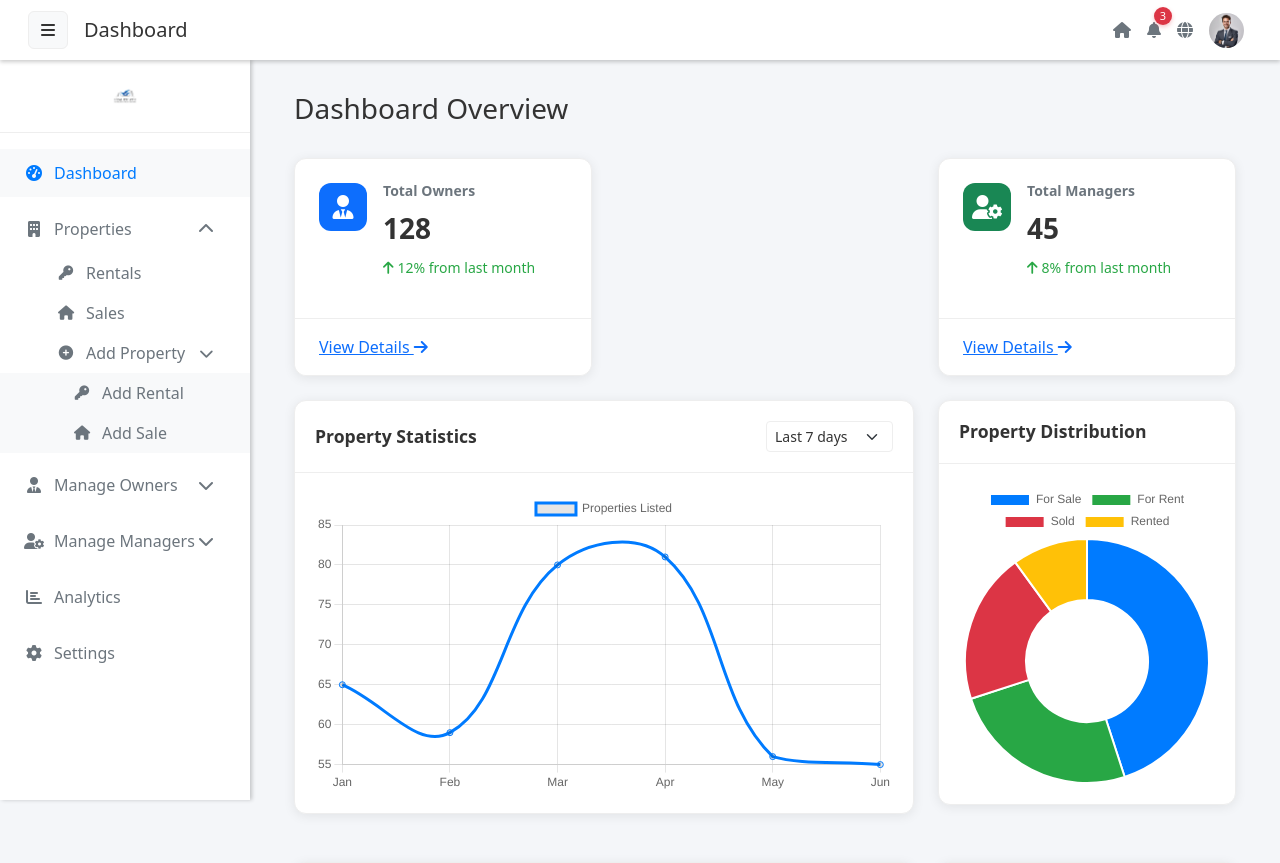
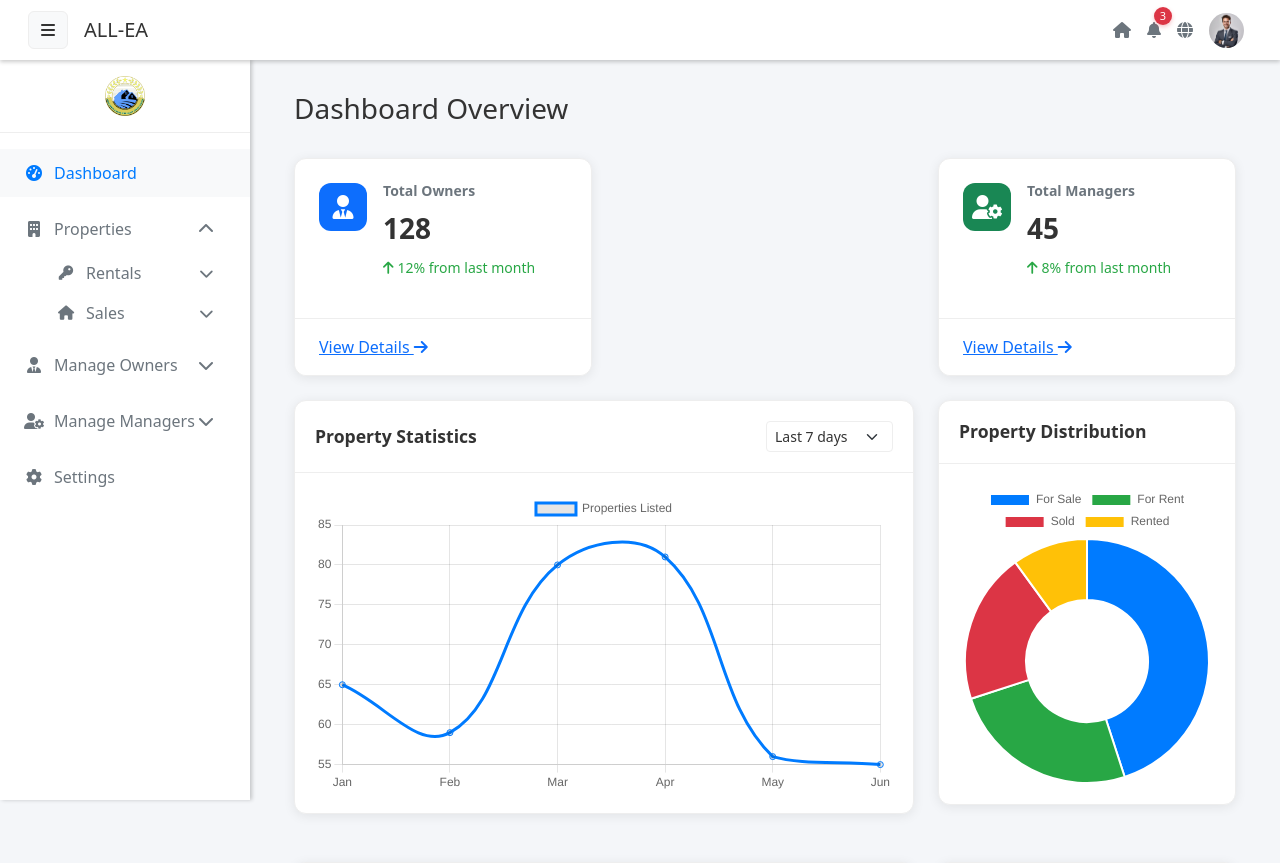
Before and after one commit to KaKebe-Technologies-Limited/REAL-ESTATE, a PHP site: page /dashboard.html in a window 1280 px wide, after a click on "Properties". Shown: the top 863 px of the page. Run offline with PHP 8.4, Linux system fonts and the light colour scheme.

Commit message:
dashboard

```diff
--- a/assets/css/dashboard.css
+++ b/assets/css/dashboard.css
@@ -136,15 +136,15 @@ body {
     top: var(--navbar-height);
     left: 0;
     height: calc(100vh - var(--navbar-height));
-    width: var(--sidebar-width);
+    width: 250px;
     background: var(--sidebar-bg, white);
     box-shadow: 2px 0 4px rgba(0,0,0,0.2);
-    transition: all 0.3s ease;
+    transition: width 0.3s ease;
     z-index: 1020;
 }
 
 .sidebar.collapsed {
-    width: var(--sidebar-collapsed-width);
+    width: 70px;
 }
 
 .sidebar-header {
@@ -254,6 +254,26 @@ body {
 
 /* Property Submenu Styles */
 .property-submenu {
+    display: none;
+    padding-left: 2rem;
+    transition: max-height 0.3s ease;
+}
+
+.property-submenu.show {
+    display: block;
+}
+
+.property-submenu-arrow {
+    transition: transform 0.3s ease;
+    display: inline-block;
+    margin-left: auto;
+}
+
+.property-submenu-arrow.rotate {
+    transform: rotate(90deg);
+}
+
+.property-submenu {
     list-style: none;
     padding: 0;
     max-height: 0;
@@ -282,14 +302,14 @@ body {
 
 /* Main Content Styles */
 .main-content {
-    margin-left: var(--sidebar-width);
+    margin-left: 250px;
     margin-top: var(--navbar-height);
     padding: 2rem;
-    transition: all 0.3s ease;
+    transition: margin-left 0.3s ease;
 }
 
 .main-content.expanded {
-    margin-left: var(--sidebar-collapsed-width);
+    margin-left: 70px;
 }
 
 .page-title {
@@ -730,6 +750,8 @@ body {
 /* Responsive Adjustments */
 @media (max-width: 768px) {
     .sidebar {
+        position: fixed;
+        left: -250px;
         transform: translateX(-100%);
         width: 280px !important;
         box-shadow: 0 0 20px rgba(0, 0, 0, 0.15);
@@ -739,6 +761,7 @@ body {
     }
 
     .sidebar.collapsed {
+        left: 0;
         transform: translateX(0);
         width: 280px !important;
     }
--- a/assets/js/dashboard.js
+++ b/assets/js/dashboard.js
@@ -1,25 +1,34 @@
-// Remove old toggle handlers
-// ...existing code...
-
-// Remove this duplicate code
-// document.getElementById('sidebar-toggle').addEventListener('click', function() {
-//     document.getElementById('sidebar').classList.toggle('collapsed');
-//     document.getElementById('main-content').classList.toggle('expanded');
-// });
-
-// Replace with this single toggle handler
 document.addEventListener('DOMContentLoaded', function() {
+    // Get elements
     const sidebarToggle = document.getElementById('sidebar-toggle');
     const sidebar = document.getElementById('sidebar');
     const mainContent = document.getElementById('main-content');
-    const isMobile = () => window.innerWidth <= 768;
 
-    sidebarToggle.addEventListener('click', function(e) {
-        e.preventDefault();
+    // Check if elements exist
+    if (!sidebarToggle || !sidebar || !mainContent) {
+        console.error('Required elements not found for sidebar toggle');
+        return;
+    }
+
+    // Toggle function
+    function toggleSidebar(e) {
+        if (e) e.preventDefault();
         sidebar.classList.toggle('collapsed');
 
-        if (!isMobile()) {
+        // Only adjust main content on desktop
+        if (window.innerWidth > 768) {
             mainContent.classList.toggle('expanded');
+        }
+    }
+
+    // Add click event listener
+    sidebarToggle.addEventListener('click', toggleSidebar);
+
+    // Handle responsive behavior
+    window.addEventListener('resize', () => {
+        if (window.innerWidth <= 768) {
+            sidebar.classList.add('collapsed');
+            mainContent.classList.remove('expanded');
         }
     });
 });
@@ -193,19 +202,43 @@ function updateActiveNav(formId) {
     document.querySelector(`[data-form="${formId}"]`).classList.add('active');
 }
 
-// Update sidebar toggle (replace existing toggle code)
-const sidebarToggle = document.getElementById('sidebar-toggle');
-const sidebar = document.getElementById('sidebar');
-const mainContent = document.getElementById('main-content');
+// Remove all backdrop-related event listeners and code
 
-sidebarToggle.addEventListener('click', function(e) {
-    e.preventDefault();
-    sidebar.classList.toggle('collapsed');
+function togglePropertySubmenu(element) {
+    event.preventDefault();
 
-    if (window.innerWidth > 768) {
-        mainContent.classList.toggle('expanded');
+    // Toggle submenu visibility
+    const submenu = element.nextElementSibling;
+    submenu.classList.toggle('show');
+
+    // Toggle arrow rotation
+    const arrow = element.querySelector('.property-submenu-arrow');
+    arrow.classList.toggle('rotate');
+
+    // Close other property submenus if open
+    const allPropertySubmenus = document.querySelectorAll('.property-submenu');
+    const allPropertyArrows = document.querySelectorAll('.property-submenu-arrow');
+
+    allPropertySubmenus.forEach(menu => {
+        if (menu !== submenu && menu.classList.contains('show')) {
+            menu.classList.remove('show');
+        }
+    });
+
+    allPropertyArrows.forEach(arr => {
+        if (arr !== arrow && arr.classList.contains('rotate')) {
+            arr.classList.remove('rotate');
+        }
+    });
+}
+
+// Close submenu when clicking outside
+document.addEventListener('click', function(event) {
+    if (!event.target.closest('.has-submenu')) {
+        const propertySubmenus = document.querySelectorAll('.property-submenu');
+        const propertyArrows = document.querySelectorAll('.property-submenu-arrow');
+
+        propertySubmenus.forEach(menu => menu.classList.remove('show'));
+        propertyArrows.forEach(arrow => arrow.classList.remove('rotate'));
     }
 });
-
-// Remove all backdrop-related event listeners and code
-// ...rest of existing code...
--- a/dashboard.html
+++ b/dashboard.html
@@ -15,7 +15,7 @@
             <button class="btn btn-light" id="sidebar-toggle">
                 <i class="fas fa-bars"></i>
             </button>
-            <a class="navbar-brand ms-3" href="#">Dashboard</a>
+            <a class="navbar-brand ms-3" href="#">ALL-EA</a>
 
             <div class="collapse navbar-collapse" id="navbarNav">
                 <ul class="navbar-nav ms-auto align-items-center">
@@ -64,7 +64,7 @@
     <!-- Sidebar -->
     <div class="sidebar" id="sidebar">
         <div class="sidebar-header">
-            <img src="assets/images/logo.jpg" alt="Logo" class="logo">
+            <img src="assets/images/logo1.png" alt="Logo" class="logo">
         </div>
         <ul class="sidebar-nav">
             <li class="nav-item active">
@@ -80,35 +80,44 @@
                     <i class="fas fa-chevron-down submenu-arrow"></i>
                 </a>
                 <ul class="submenu">
-                    <li>
-                        <a href="#" class="submenu-link" data-form="add-rental" onclick="showAddRental()">
+                    <li class="has-submenu">
+                        <a href="#" class="submenu-link" onclick="togglePropertySubmenu(this)">
                             <i class="fas fa-key"></i>
                             <span>Rentals</span>
-                        </a>
-                    </li>
-                    <li>
-                        <a href="#" class="submenu-link" data-form="add-sale" onclick="showAddSale()">
-                            <i class="fas fa-home"></i>
-                            <span>Sales</span>
-                        </a>
-                    </li>
-                    <li class="has-submenu">
-                        <a href="#" class="submenu-link" onclick="togglePropertySubmenu(this)">
-                            <i class="fas fa-plus-circle"></i>
-                            <span>Add Property</span>
                             <i class="fas fa-chevron-right property-submenu-arrow"></i>
                         </a>
                         <ul class="property-submenu">
                             <li>
                                 <a href="#" class="submenu-link" data-form="add-rental" onclick="showAddRental()">
-                                    <i class="fas fa-key"></i>
+                                    <i class="fas fa-list"></i>
+                                    <span>Rental listing</span>
+                                </a>
+                            </li>
+                            <li>
+                                <a href="#" class="submenu-link" data-form="add-rental" onclick="showAddRental()">
+                                    <i class="fas fa-home"></i>
                                     <span>Add Rental</span>
+                                </a>
+                            </li>
+                        </ul>
+                    </li>
+                    <li class="has-submenu">
+                        <a href="#" class="submenu-link" onclick="togglePropertySubmenu(this)">
+                            <i class="fas fa-home"></i>
+                            <span>Sales</span>
+                            <i class="fas fa-chevron-right property-submenu-arrow"></i>
+                        </a>
+                        <ul class="property-submenu">
+                            <li>
+                                <a href="#" class="submenu-link" data-form="add-salel" onclick="showAddSale()">
+                                    <i class="fas fa-list"></i>
+                                    <span>Sales listing</span>
                                 </a>
                             </li>
                             <li>
                                 <a href="#" class="submenu-link" data-form="add-sale" onclick="showAddSale()">
                                     <i class="fas fa-home"></i>
-                                    <span>Add Sale</span>
+                                    <span>Add Sales</span>
                                 </a>
                             </li>
                         </ul>
@@ -156,12 +165,6 @@
                         </a>
                     </li>
                 </ul>
-            </li>
-            <li class="nav-item">
-                <a href="#" class="nav-link">
-                    <i class="fas fa-chart-bar"></i>
-                    <span>Analytics</span>
-                </a>
             </li>
             <li class="nav-item">
                 <a href="#" class="nav-link" onclick="showSettings()">
```
